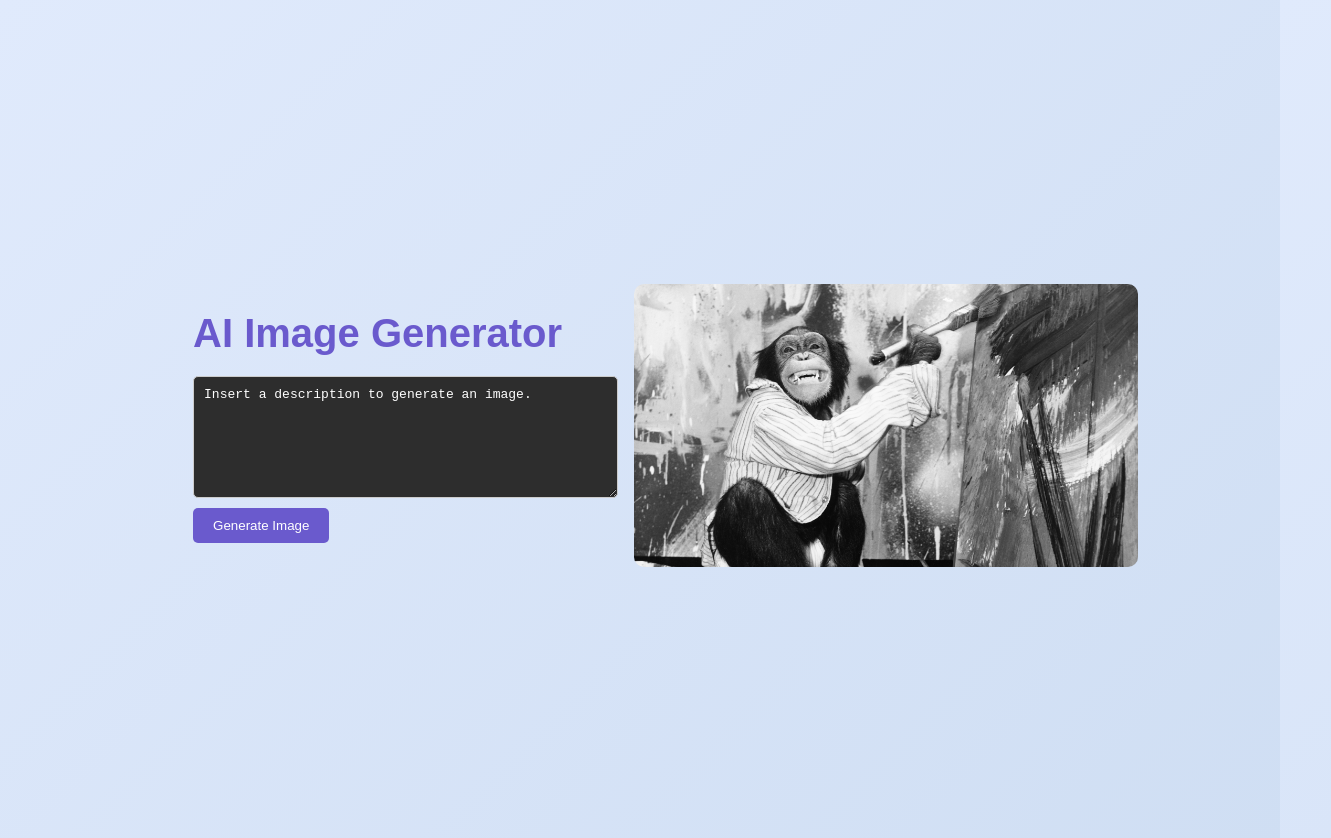
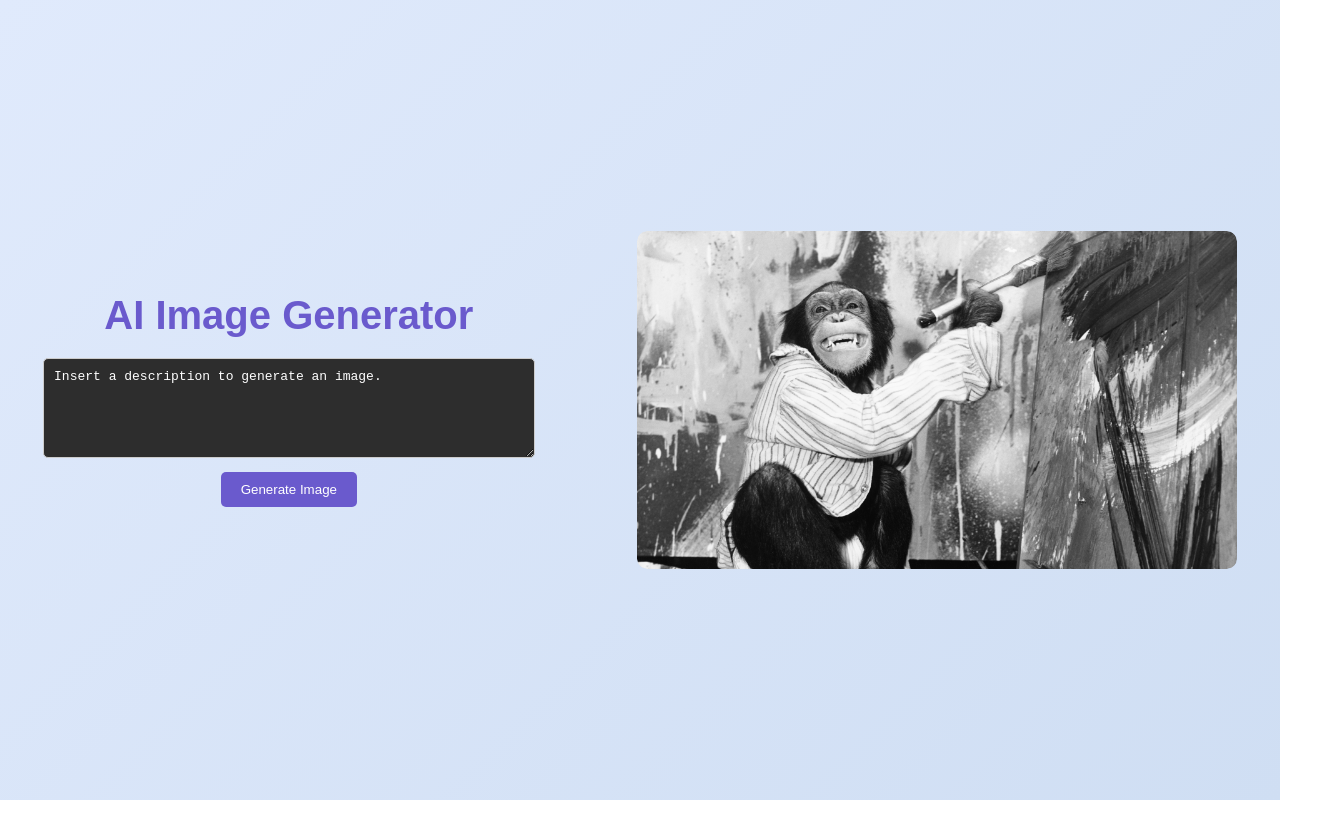
Before and after one commit to RaulMV22/IMAGIN-AI, a Next.js app: page / in a window 1280 px wide. Shown: the top 838 px of the page, 1331 px wide, since content can reach past the window. After the commit the page ends 800 px from the top, so only its background shows below. Built offline with nearby package versions, Linux system fonts and the light colour scheme.

Commit message:
Revert "Implementación final de estilos"
This reverts commit 7b76399e15f70f2c96f302c8ac2a711845cbbf7f.

```diff
--- a/src/components/ImageGenerator.tsx
+++ /dev/null
@@ -1,59 +0,0 @@
-import { useState } from "react";
-import { generateImage } from "../pages/api/replicate";
-import "./MainScreen.css";
-
-const ImageGenerator = () => {
-  const defaultImage = "/images/default.jpg";
-  const defaultPlaceholder = "Insert a description to generate an image.";
-  const [prompt, setPrompt] = useState<string>(defaultPlaceholder);
-  const [imageUrl, setImageUrl] = useState<string>(defaultImage);
-  const [loading, setLoading] = useState<boolean>(false);
-  const [statusMessage, setStatusMessage] = useState<string>("");
-
-  const handleGenerate = async () => {
-    if (!prompt.trim() || prompt === defaultPlaceholder) {
-      alert("Please enter a valid description.");
-      return;
-    }
-
-    setLoading(true);
-    setImageUrl(defaultImage);
-    setPrompt(defaultPlaceholder);
-
-    const generatedImage = await generateImage(prompt);
-    if (generatedImage) {
-      setImageUrl(generatedImage);
-    } else {
-      setStatusMessage("No se pudo generar la imagen. Intenta con otro prompt.");
-    }
-    setLoading(false);
-  };
-
-  return (
-    <div className="image-generator">
-      <div className="input-area">
-        <h1 className="title">AI Image Generator</h1>
-        <textarea
-          value={prompt}
-          onChange={(e) => setPrompt(e.target.value)}
-          className="textarea"
-          disabled={loading}
-        />
-        <button onClick={handleGenerate} disabled={loading} className="btn">
-          {loading ? "Generating..." : "Generate Image"}
-        </button>
-        {statusMessage && <p className="status-message">{statusMessage}</p>}
-      </div>
-      <div className="image-area">
-        {loading && (
-          <div className="loading-overlay">
-            <div className="spinner"></div>
-          </div>
-        )}
-        <img src={imageUrl} alt="Generated" className="generated-image" />
-      </div>
-    </div>
-  );
-};
-
-export default ImageGenerator;
--- a/src/components/MainScreen.css
+++ b/src/components/MainScreen.css
@@ -1,4 +1,12 @@
-/* Contenedor principal que alinea todo en horizontal y centrado en la pantalla */
+/* 🌟 ESTILOS GENERALES */
+body {
+    background: linear-gradient(135deg, #e0eafc, #cfdef3);
+    font-family: 'Arial', sans-serif;
+    margin: 0;
+    padding: 0;
+}
+
+/* 🌟 CONTENEDOR PRINCIPAL */
 .main-container {
     display: flex;
     flex-direction: row;
@@ -8,38 +16,23 @@
     width: 100%;
     gap: 5vw;
     padding: 2vw;
-    flex-wrap: nowrap;
 }
 
-/* Contenedor del generador de imágenes */
-.image-generator {
-    display: flex;
-    flex-direction: row;
-    justify-content: center;
-    align-items: flex-start;
-    gap: 3vw;
-    height: auto;
-}
-
-/* Sección de entrada */
+/* 🌟 SECCIÓN DE ENTRADA */
 .input-area {
     width: 40%;
     max-width: 500px;
-    text-align: left;
-    display: flex;
-    flex-direction: column;
-    justify-content: flex-start;
-    align-items: flex-start;
-    height: auto;
+    text-align: center;
+    margin-right: 3vw;
 }
 
 .title {
     font-size: 2.5em;
     color: #6a5acd;
     margin-bottom: 20px;
-    text-align: left;
 }
 
+/* Textarea */
 .textarea {
     width: 100%;
     height: 100px;
@@ -52,6 +45,19 @@
     transition: background-color 0.3s, opacity 0.3s;
 }
 
+/* Cuando el textarea está vacío */
+.textarea:empty {
+    color: grey;
+}
+
+/* Cambia de color cuando está deshabilitado */
+.textarea:disabled {
+    background-color: #555;
+    cursor: not-allowed;
+    opacity: 0.7;
+}
+
+/* Botón */
 .btn {
     background-color: #6a5acd;
     color: white;
@@ -67,17 +73,21 @@
     background-color: #5a4db1;
 }
 
-/* Sección de la imagen */
+/* 🌟 SECCIÓN DE LA IMAGEN */
 .image-area {
     width: 50%;
     max-width: 600px;
+    height: auto;
     display: flex;
     justify-content: center;
-    align-items: flex-start;
-    height: auto;
+    align-items: center;
+    background-color: transparent;
+    border-radius: 10px;
     position: relative;
+    overflow: hidden;
 }
 
+/* Imagen generada */
 .generated-image {
     width: 100%;
     height: auto;
@@ -85,11 +95,28 @@
     border-radius: 10px;
 }
 
-/* Ajuste para alinear el bloque izquierdo con la parte superior de la imagen */
-.image-generator {
-    align-items: flex-start;
+/* 🌟 SPINNER Y OSCURECIMIENTO */
+.loading-overlay {
+    position: absolute;
+    width: 100%;
+    height: 100%;
+    background: rgba(0, 0, 0, 0.5);
+    display: flex;
+    justify-content: center;
+    align-items: center;
+    border-radius: 10px;
 }
 
-.input-area {
-    align-items: flex-start;
+.spinner {
+    border: 5px solid rgba(255, 255, 255, 0.3);
+    border-top: 5px solid white;
+    border-radius: 50%;
+    width: 50px;
+    height: 50px;
+    animation: spin 1s linear infinite;
 }
+
+@keyframes spin {
+    from { transform: rotate(0deg); }
+    to { transform: rotate(360deg); }
+}
--- a/src/components/MainScreen.tsx
+++ b/src/components/MainScreen.tsx
@@ -1,10 +1,106 @@
-import ImageGenerator from "./ImageGenerator";
+import { useState, useEffect } from "react";
 import "./MainScreen.css";
 
 const MainScreen = () => {
+  const defaultImage = "/images/default.jpg"; // Imagen por defecto
+  const defaultPlaceholder = "Insert a description to generate an image."; // Texto por defecto
+  const [prompt, setPrompt] = useState<string>(defaultPlaceholder);
+  const [imageUrl, setImageUrl] = useState<string>(defaultImage);
+  const [loading, setLoading] = useState<boolean>(false);
+  const [statusMessage, setStatusMessage] = useState<string>("");
+
+  const generateImage = async () => {
+    if (!prompt.trim() || prompt === defaultPlaceholder) {
+      alert("Please enter a valid description.");
+      return;
+    }
+
+    setLoading(true);
+    setImageUrl(defaultImage); // Reinicia la imagen a la por defecto
+    setPrompt(defaultPlaceholder); // Restablece el texto del textarea
+
+    try {
+      const response = await fetch("/api/replicate", {
+        method: "POST",
+        headers: { "Content-Type": "application/json" },
+        body: JSON.stringify({ prompt }),
+      });
+
+      const data = await response.json();
+      console.log("Respuesta de la API en el frontend:", data);
+
+      if (data.imageUrl) {
+        setImageUrl(data.imageUrl); // Carga la nueva imagen cuando se recibe
+      } else {
+        console.warn("No se recibió una imagen válida:", data);
+        setStatusMessage("No se pudo generar la imagen. Intenta con otro prompt.");
+      }
+    } catch (error) {
+      console.error("Error al generar la imagen:", error);
+      setStatusMessage("Hubo un error al generar la imagen.");
+    } finally {
+      setLoading(false);
+    }
+  };
+
+  useEffect(() => {
+    if (statusMessage) {
+      const timer = setTimeout(() => {
+        setStatusMessage("");
+      }, 5000);
+      return () => clearTimeout(timer);
+    }
+  }, [statusMessage]);
+
+  // Manejar el evento cuando el usuario hace clic en el textarea
+  const handleFocus = () => {
+    if (prompt === defaultPlaceholder) {
+      setPrompt("");
+    }
+  };
+
+  // Manejar cuando el usuario deja de escribir y no puso nada
+  const handleBlur = () => {
+    if (prompt.trim() === "") {
+      setPrompt(defaultPlaceholder);
+    }
+  };
+
+  // Manejar la tecla "Enter" en el textarea
+  const handleKeyDown = (event: React.KeyboardEvent<HTMLTextAreaElement>) => {
+    if (event.key === "Enter" && !loading) {
+      event.preventDefault();
+      generateImage();
+    }
+  };
+
   return (
     <div className="main-container">
-      <ImageGenerator />
+      <div className="input-area">
+        <h1 className="title">AI Image Generator</h1>
+        <textarea
+          value={prompt}
+          onChange={(e) => setPrompt(e.target.value)}
+          onFocus={handleFocus}
+          onBlur={handleBlur}
+          onKeyDown={handleKeyDown}
+          className="textarea"
+          disabled={loading}
+        />
+        <button onClick={generateImage} disabled={loading} className="btn">
+          {loading ? "Generating..." : "Generate Image"}
+        </button>
+        {statusMessage && <p className="status-message">{statusMessage}</p>}
+      </div>
+
+      <div className="image-area">
+        {loading && (
+          <div className="loading-overlay">
+            <div className="spinner"></div>
+          </div>
+        )}
+        <img src={imageUrl} alt="Generated Image" className={`generated-image ${loading ? "blurred" : ""}`} />
+      </div>
     </div>
   );
 };
--- a/src/pages/api/replicate.ts
+++ b/src/pages/api/replicate.ts
@@ -1,28 +1,81 @@
-export const generateImage = async (prompt: string): Promise<string | null> => {
-  if (!prompt.trim()) {
-      console.warn("El prompt está vacío o no es válido.");
-      return null;
+import type { NextApiRequest, NextApiResponse } from "next";
+
+export default async function handler(req: NextApiRequest, res: NextApiResponse) {
+  if (req.method !== "POST") {
+    return res.status(405).json({ error: "Método no permitido" });
+  }
+
+  const { prompt } = req.body;
+
+  if (!prompt) {
+    return res.status(400).json({ error: "Falta el prompt" });
   }
 
   try {
-      const response = await fetch("/api/replicate", {
-          method: "POST",
-          headers: { "Content-Type": "application/json" },
-          body: JSON.stringify({ prompt }),
+    const response = await fetch("https://api.replicate.com/v1/predictions", {
+      method: "POST",
+      headers: {
+        "Authorization": `Bearer ${process.env.REPLICATE_API_KEY}`,
+        "Content-Type": "application/json",
+      },
+      body: JSON.stringify({
+        version: "c6b5d2b7459910fec94432e9e1203c3cdce92d6db20f714f1355747990b52fa6",
+        input: {
+          width: 1024,
+          height: 1024,
+          prompt: prompt,
+          model_variant: "1600M-1024px",
+          guidance_scale: 5,
+          negative_prompt: "",
+          pag_guidance_scale: 2,
+          num_inference_steps: 18,
+        },
+      }),
+    });
+
+    const prediction = await response.json();
+    console.log("Respuesta inicial de la API de Replicate:", prediction);
+
+    if (!prediction || !prediction.id) {
+      return res.status(500).json({ error: "No se pudo generar la imagen en Replicate", details: prediction });
+    }
+
+    const startTime = Date.now();
+    const pollingInterval = 5000;
+    const maxWaitTime = 300000;
+
+    let result;
+
+    while (Date.now() - startTime < maxWaitTime) {
+      await new Promise((resolve) => setTimeout(resolve, pollingInterval));
+
+      const checkResponse = await fetch(`https://api.replicate.com/v1/predictions/${prediction.id}`, {
+        method: "GET",
+        headers: {
+          "Authorization": `Bearer ${process.env.REPLICATE_API_KEY}`,
+          "Content-Type": "application/json",
+        },
       });
 
-      if (!response.ok) {
-          throw new Error(`Error en la API: ${response.statusText}`);
+      result = await checkResponse.json();
+      console.log("Estado actual de la imagen:", result);
+
+      if (result.status === "succeeded" && result.output) {
+        console.log("Contenido:", typeof result.output);
+        console.log("URL:", result.output);
+        if (result.output.length > 0 && typeof result.output === "string") {
+          return res.status(200).json({ imageUrl: result.output});
+        } else {
+          return res.status(500).json({ error: "No se obtuvo una URL válida", details: result });
+        }
+      } else if (result.status === "failed") {
+        return res.status(500).json({ error: "Falló la generación de la imagen", details: result });
       }
+    }
 
-      const data = await response.json();
-      console.log("Respuesta de la API:", data);
-
-      return data.imageUrl || null;
+    return res.status(504).json({ error: "Tiempo de espera agotado en la API de Replicate" });
   } catch (error) {
-      console.error("Error al generar la imagen:", error);
-      return null;
+    console.error("Error en la API de Replicate:", error);
+    return res.status(500).json({ error: "Error en la generación de la imagen" });
   }
-};
-
-export default generateImage;
+}
--- a/src/styles/globals.css
+++ b/src/styles/globals.css
@@ -1,21 +1,42 @@
-/* global.css - Estilos generales de la aplicación */
+:root {
+  --background: #ffffff;
+  --foreground: #171717;
+}
+
+@media (prefers-color-scheme: dark) {
+  :root {
+    --background: #0a0a0a;
+    --foreground: #ededed;
+  }
+}
+
+html,
+body {
+  max-width: 100vw;
+  overflow-x: hidden;
+}
 
 body {
-    background: linear-gradient(135deg, #e0eafc, #cfdef3);
-    font-family: 'Arial', sans-serif;
-    margin: 0;
-    padding: 0;
+  color: var(--foreground);
+  background: var(--background);
+  font-family: Arial, Helvetica, sans-serif;
+  -webkit-font-smoothing: antialiased;
+  -moz-osx-font-smoothing: grayscale;
 }
 
-/* Contenedor principal de la aplicación */
-.main-container {
-    display: flex;
-    flex-direction: row;
-    justify-content: center;
-    align-items: center;
-    height: 100vh;
-    width: 100%;
-    gap: 5vw;
-    padding: 2vw;
-    flex-wrap: nowrap;
+* {
+  box-sizing: border-box;
+  padding: 0;
+  margin: 0;
 }
+
+a {
+  color: inherit;
+  text-decoration: none;
+}
+
+@media (prefers-color-scheme: dark) {
+  html {
+    color-scheme: dark;
+  }
+}
```
